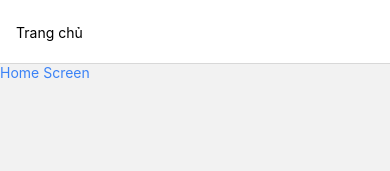
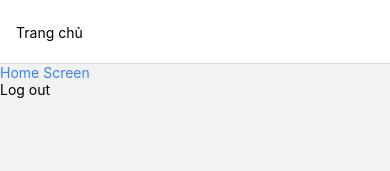
Before and after one commit to vominhthongss/senior-health-diary, a React Native app: screen / in a window 390 px wide. Both pictures are taken after a click on the button "SIGN IN". Shown: the top 171 px of the page. Built offline with nearby package versions, Linux system fonts and the light colour scheme; data requests are answered from the project's data file; what react-native-calendars would draw is missing.

Commit message:
update 4 files and create 1 file

```diff
--- a/App.js
+++ b/App.js
@@ -1,13 +1,30 @@
-import React from "react";
+import React, { useEffect, useState } from "react";
 import { NavigationContainer } from "@react-navigation/native";
 import { createStackNavigator } from "@react-navigation/stack";
 import * as ROUTES from "./src/routes/routes";
 import { Provider } from "react-redux";
 import store from "./src/store/store";
+import AsyncStorage from "@react-native-async-storage/async-storage";
 
 const Stack = createStackNavigator();
 
 function App() {
+  const [initialRoute, setInitialRoute] = useState(null);
+
+  useEffect(() => {
+    const checkToken = async () => {
+      const token = await AsyncStorage.getItem("token");
+      if (token) {
+        setInitialRoute(ROUTES.mainTab.name);
+      } else {
+        setInitialRoute(ROUTES.login.name);
+      }
+    };
+    checkToken();
+  }, []);
+  if (initialRoute === null) {
+    return null;
+  }
   const screens = Object.values(ROUTES).map((screen, index) => (
     <Stack.Screen
       key={index}
@@ -16,10 +33,11 @@ function App() {
       options={screen.options}
     />
   ));
+
   return (
     <Provider store={store}>
       <NavigationContainer>
-        <Stack.Navigator initialRouteName={ROUTES.login.name}>
+        <Stack.Navigator initialRouteName={initialRoute}>
           {screens}
         </Stack.Navigator>
       </NavigationContainer>
--- a/src/screens/Home/HomeScreen.js
+++ b/src/screens/Home/HomeScreen.js
@@ -1,10 +1,23 @@
+import AsyncStorage from "@react-native-async-storage/async-storage";
+import { useNavigation } from "@react-navigation/native";
 import React from "react";
 import { View, Text } from "react-native";
+import { TouchableOpacity } from "react-native-gesture-handler";
+import * as SCREENS_NAME from "../../constants/screensName";
 
 function HomeScreen() {
+  const navigation = useNavigation();
   return (
     <View>
       <Text className="text-blue-500">Home Screen</Text>
+      <TouchableOpacity
+        onPress={async () => {
+          await AsyncStorage.clear();
+          navigation.navigate(SCREENS_NAME.login);
+        }}
+      >
+        <Text>Log out</Text>
+      </TouchableOpacity>
     </View>
   );
 }
--- a/src/screens/Login/LoginScreen.js
+++ b/src/screens/Login/LoginScreen.js
@@ -5,12 +5,17 @@ import { useNavigation } from "@react-navigation/native";
 import GoogleButton from "../../components/GoogleButton/GoogleButton";
 import GeneralForm from "../../components/GeneralForm/GeneralForm";
 import * as STRINGS from "../../constants/strings";
+import { useDispatch, useSelector } from "react-redux";
+import { login } from "../../store/auth/authSlice";
+import { SUCCEEDED } from "../../constants/store";
 
 function LoginScreen() {
   const navigation = useNavigation();
+  const dispatch = useDispatch();
+  const { token, status } = useSelector((state) => state.auth);
 
-  const handleLogin = (values) => {
-    navigation.navigate(SCREENS_NAME.mainTab);
+  const handleLogin = async (values) => {
+    dispatch(login({ email: values.email, password: values.password }));
   };
 
   const handleLoginGoogle = () => {
@@ -19,8 +24,8 @@ function LoginScreen() {
 
   const fields = [
     {
-      name: "username",
-      placeholder: "Username",
+      name: "email",
+      placeholder: "Email",
       value: "",
       type: "text",
     },
@@ -32,7 +37,11 @@ function LoginScreen() {
     },
   ];
   const [data, setData] = useState({});
-  useEffect(() => {}, [data]);
+  useEffect(() => {
+    if (token !== null && token && token !== "" && status === SUCCEEDED) {
+      navigation.navigate(SCREENS_NAME.mainTab);
+    }
+  }, [data, token, status]);
 
   return (
     <View className="bg-white h-full w-full flex justify-center items-center space-y-2">
--- /dev/null
+++ b/src/store/auth/authSlice.js
@@ -0,0 +1,61 @@
+import { createAsyncThunk, createSlice } from "@reduxjs/toolkit";
+import { parseToSchedule } from "../../helps/parseToSchedule";
+import { FAILED, LOADING, SUCCEEDED } from "../../constants/store";
+import api from "../../services/api";
+import AsyncStorage from "@react-native-async-storage/async-storage";
+
+const initialState = {
+  token: undefined,
+  status: "idle",
+  error: null,
+};
+
+export const login = createAsyncThunk(
+  "auth/login",
+  async ({ email, password }) => {
+    try {
+      const response = await api.get(
+        `/users/?email=${email}&?password=${password}`
+      );
+      //đây chỉ là mô phỏng lấy token
+      //khi có api login thực thì bỏ nó đi
+      if (response.data[0].id) {
+
+        return { token: JSON.stringify(response.data[0]) };
+      }
+      //khi có api login thực thì bỏ nó đi
+
+      //thay bằng
+
+      //return response.data;
+    } catch (error) {
+      throw error;
+    }
+  }
+);
+
+const authSlice = createSlice({
+  name: "auth",
+  initialState,
+  reducers: {},
+  extraReducers: (builder) => {
+    builder
+      .addCase(login.pending, (state) => {
+        state.status = LOADING;
+      })
+      .addCase(login.fulfilled, (state, action) => {
+        state.status = SUCCEEDED;
+        const { token } = action.payload;
+        AsyncStorage.setItem("token", token);
+        state.token = token;
+      })
+      .addCase(login.rejected, (state, action) => {
+        state.status = FAILED;
+        state.error = action.error.message;
+      });
+  },
+});
+
+export const {} = authSlice.actions;
+
+export default authSlice.reducer;
--- a/src/store/store.js
+++ b/src/store/store.js
@@ -1,9 +1,11 @@
 import { configureStore } from "@reduxjs/toolkit";
 import scheduleReducer from "./schedule/scheduleSlice";
+import authReducer from "./auth/authSlice";
 
 const store = configureStore({
   reducer: {
     schedule: scheduleReducer,
+    auth: authReducer,
   },
 });
 
```
